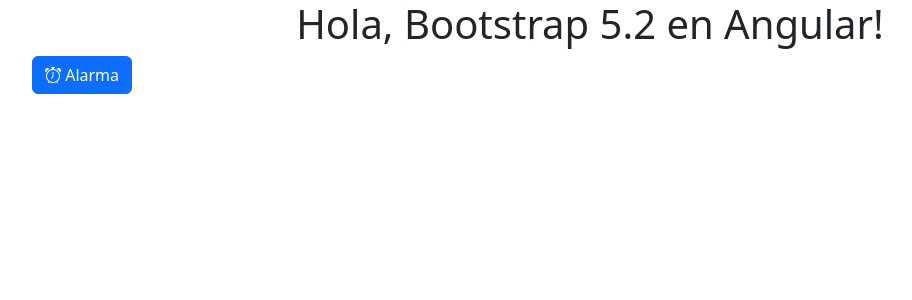
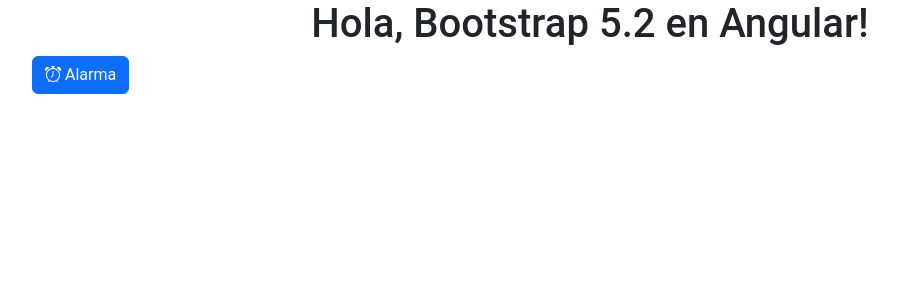
Before and after one commit to Jcss1462/qpIndicadores, an Angular app: page / in a window 1280 px wide. Shown: the top 300 px of the page, without its empty margins (50-962 px from the left). Built offline with nearby package versions, Linux system fonts and the light colour scheme.

Commit message:
se configura el toaster

```diff
--- a/package.json
+++ b/package.json
@@ -19,6 +19,7 @@
     "@angular/platform-browser-dynamic": "^18.0.0",
     "@angular/router": "^18.0.0",
     "bootstrap": "^5.2.3",
+    "ngx-toastr": "^19.0.0",
     "rxjs": "~7.8.0",
     "tslib": "^2.3.0",
     "zone.js": "~0.14.3"
--- a/src/app/app.component.html
+++ b/src/app/app.component.html
@@ -1,7 +1,7 @@
 <router-outlet />
 <div class="container">
   <h1 class="text-center">Hola, Bootstrap 5.2 en Angular!</h1>
-  <button class="btn btn-primary">
+  <button (click)="showToaster()" class="btn btn-primary">
     <i class="bi bi-alarm"></i> Alarma
   </button>
 </div>
--- a/src/app/app.component.ts
+++ b/src/app/app.component.ts
@@ -1,5 +1,6 @@
 import { Component } from '@angular/core';
 import { RouterOutlet } from '@angular/router';
+import { ToastrService } from 'ngx-toastr';
 
 @Component({
   selector: 'app-root',
@@ -10,4 +11,8 @@
 })
 export class AppComponent {
   title = 'qpIndicadores';
+  constructor(private toastr: ToastrService){}
+  showToaster(){
+    this.toastr.success("Mensaje enviado con éxito");
+  }
 }
--- a/src/app/app.config.ts
+++ b/src/app/app.config.ts
@@ -1,8 +1,20 @@
 import { ApplicationConfig, provideZoneChangeDetection } from '@angular/core';
 import { provideRouter } from '@angular/router';
+
+import { provideAnimations } from '@angular/platform-browser/animations';
+import { provideToastr } from 'ngx-toastr';
 
 import { routes } from './app.routes';
 
 export const appConfig: ApplicationConfig = {
-  providers: [provideZoneChangeDetection({ eventCoalescing: true }), provideRouter(routes)]
+  providers: [
+    provideZoneChangeDetection({ eventCoalescing: true }),
+    provideRouter(routes),
+    provideAnimations(),
+    provideToastr({
+      timeOut: 3000,
+      positionClass: 'toast-top-right',
+      preventDuplicates: true,
+    })
+  ]
 };
--- a/src/styles.css
+++ b/src/styles.css
@@ -1 +1,8 @@
-/* You can add global styles to this file, and also import other style files */
+@import 'ngx-toastr/toastr';
+.toast-container{
+    position: fixed;
+}
+*{
+    font-family: 'Roboto', sans-serif;
+    box-sizing: border-box;
+}
```
Also changed, not shown: 1 other file (tests, documents, lock files or other folders).
